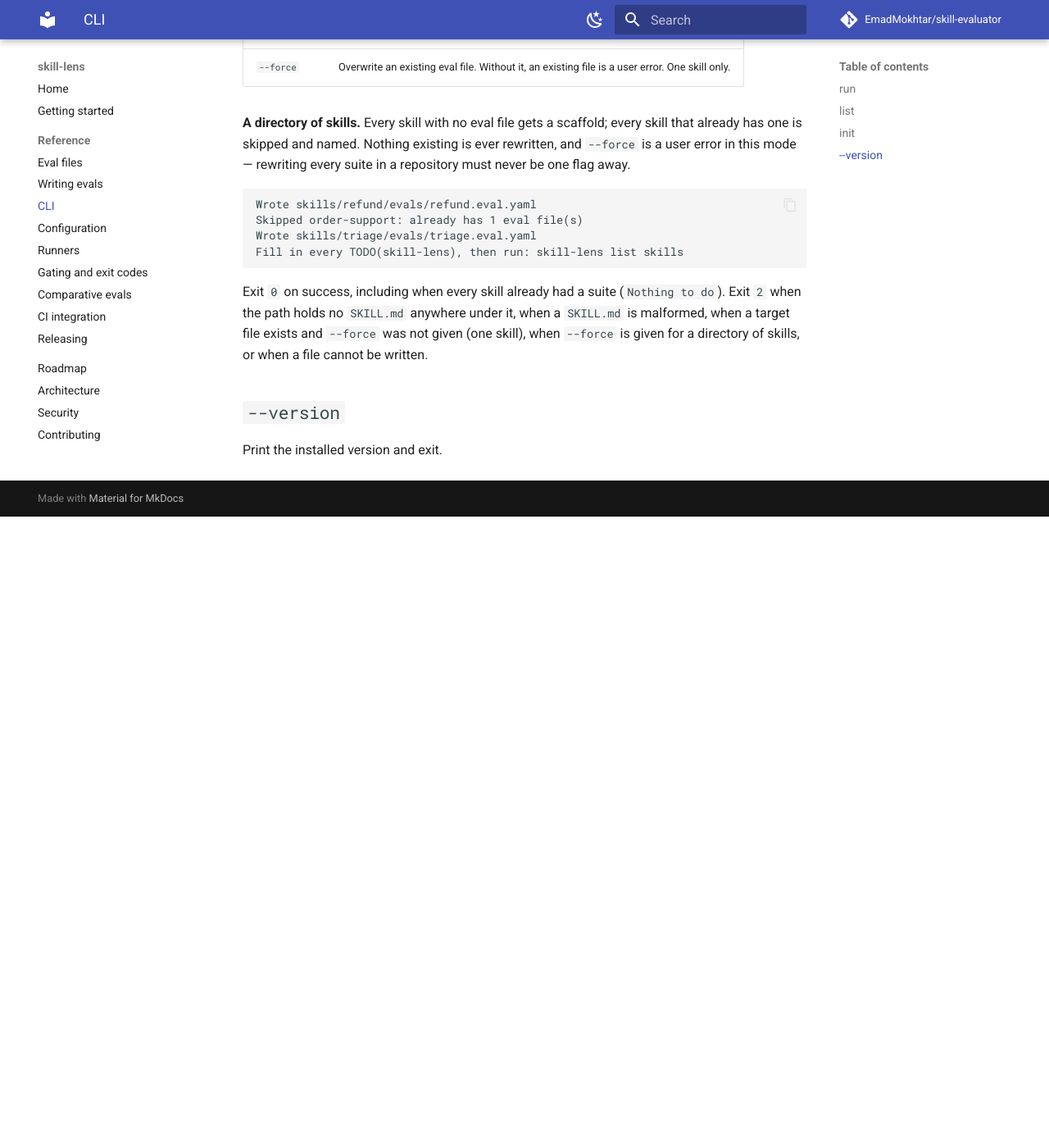
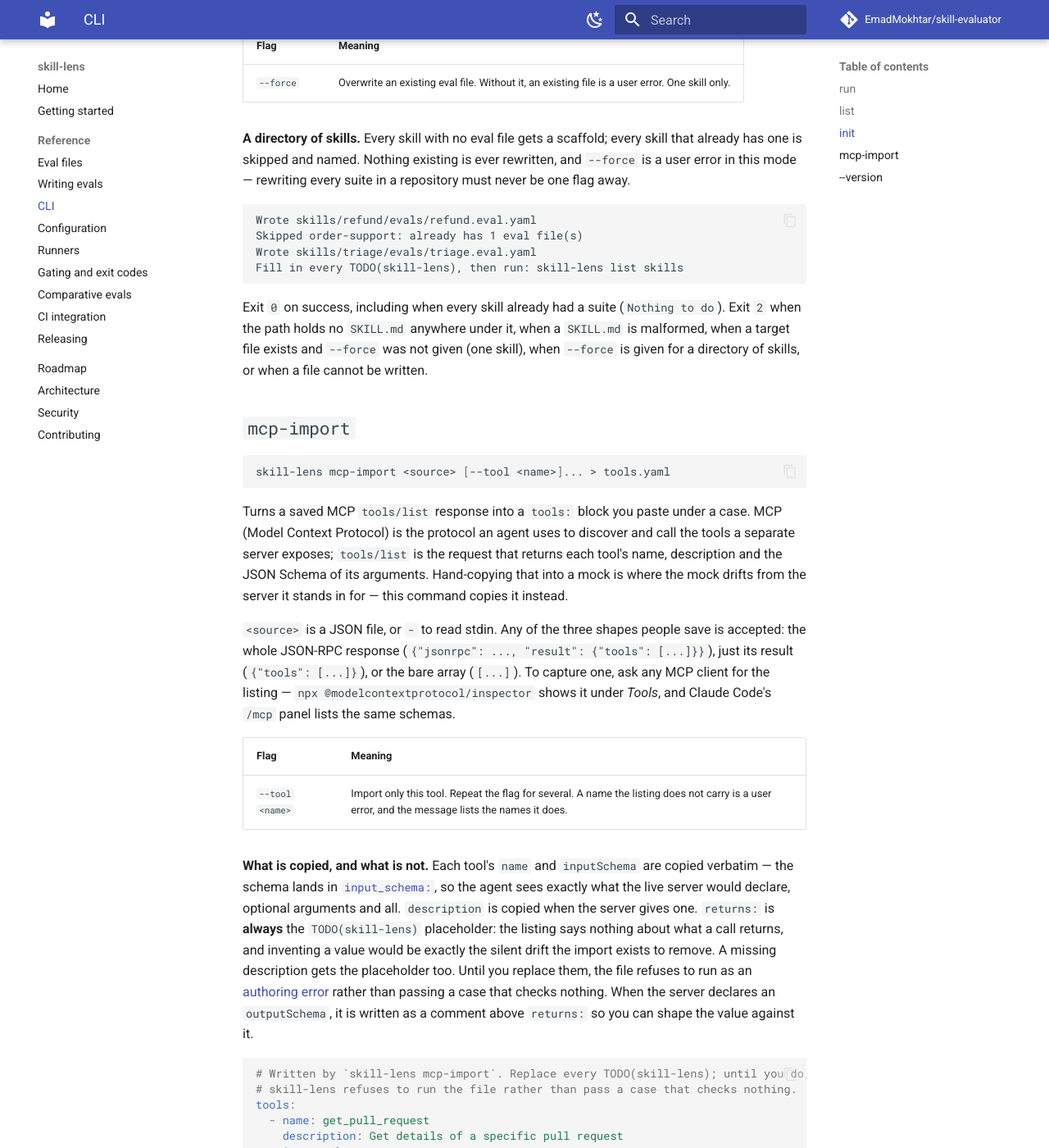
Before and after one commit to EmadMokhtar/skill-evaluator, an MkDocs documentation site: the page built from docs/cli.md, in a window 1280 px wide and 1400 px high, scrolled down 3914 px. Shown: the whole window at 82% size. Built offline with MkDocs 1.6.1 and Material for MkDocs 9.7.7, drawn with Linux system fonts in a browser that asks for light colours; comment, search, counter and statistics services are not loaded; before the commit the page ends 4544 px from its top, so only the background shows below that; some of the changed text lies outside the part shown.

Commit message:
feat(cli): add mcp-import to write mock tools from a tools/list listing
Co-Authored-By: Claude Sonnet 5 <noreply@anthropic.com>

````diff
--- a/docs/cli.md
+++ b/docs/cli.md
@@ -13,12 +13,14 @@ skill-lens run <path> [--evals <path>] [--runner <name>]... [--model <name>]
                       [--allow-scripts | --no-allow-scripts]
 skill-lens list <path> [--evals <path>]
 skill-lens init <path> [--force]
+skill-lens mcp-import <source> [--tool <name>]...
 skill-lens --version
 ```
 
 `<path>` is a skill directory or a directory of skill directories. Discovery is
 recursive. `init` is the exception: its `<path>` is exactly one skill directory
-containing `SKILL.md`, never a directory of skills.
+containing `SKILL.md`, never a directory of skills. `mcp-import` takes no skill path at
+all; its `<source>` is a saved `tools/list` response.
 
 ## `run`
 
@@ -145,6 +147,71 @@ Exit `2` when the path holds no `SKILL.md` anywhere under it, when a `SKILL.md`
 malformed, when a target file exists and `--force` was not given (one skill), when `--force`
 is given for a directory of skills, or when a file cannot be written.
 
+## `mcp-import`
+
+```bash
+skill-lens mcp-import <source> [--tool <name>]... > tools.yaml
+```
+
+Turns a saved MCP `tools/list` response into a `tools:` block you paste under a case.
+MCP (Model Context Protocol) is the protocol an agent uses to discover and call the tools
+a separate server exposes; `tools/list` is the request that returns each tool's name,
+description and the JSON Schema of its arguments. Hand-copying that into a mock is where
+the mock drifts from the server it stands in for — this command copies it instead.
+
+`<source>` is a JSON file, or `-` to read stdin. Any of the three shapes people save is
+accepted: the whole JSON-RPC response (`{"jsonrpc": ..., "result": {"tools": [...]}}`),
+just its result (`{"tools": [...]}`), or the bare array (`[...]`). To capture one, ask any
+MCP client for the listing — `npx @modelcontextprotocol/inspector` shows it under
+*Tools*, and Claude Code's `/mcp` panel lists the same schemas.
+
+| Flag | Meaning |
+| --- | --- |
+| `--tool <name>` | Import only this tool. Repeat the flag for several. A name the listing does not carry is a user error, and the message lists the names it does. |
+
+**What is copied, and what is not.** Each tool's `name` and `inputSchema` are copied
+verbatim — the schema lands in [`input_schema:`](eval-files.md#mock-tools), so the agent
+sees exactly what the live server would declare, optional arguments and all. `description`
+is copied when the server gives one. `returns:` is **always** the `TODO(skill-lens)`
+placeholder: the listing says nothing about what a call returns, and inventing a value
+would be exactly the silent drift the import exists to remove. A missing description gets
+the placeholder too. Until you replace them, the file refuses to run as an
+[authoring error](eval-files.md#unfilled-scaffolds) rather than passing a case that checks
+nothing. When the server declares an `outputSchema`, it is written as a comment above
+`returns:` so you can shape the value against it.
+
+```yaml
+# Written by `skill-lens mcp-import`. Replace every TODO(skill-lens); until you do,
+# skill-lens refuses to run the file rather than pass a case that checks nothing.
+tools:
+  - name: get_pull_request
+    description: Get details of a specific pull request
+    input_schema:
+      type: object
+      properties:
+        owner:
+          type: string
+        pull_number:
+          type: integer
+      required:
+      - owner
+      - pull_number
+    # The server declares this output schema; shape `returns` to match it:
+    #   {"properties": {"number": {"type": "integer"}}, "type": "object"}
+    returns: TODO(skill-lens) the JSON this tool returns
+```
+
+Tool names are kept as the server spells them — `get-pull-request` stays hyphenated,
+because the mock has to answer to the name the skill's prose and the live server use. A
+name outside `^[A-Za-z0-9_-]{1,64}$` (the rule every provider enforces) is a user error
+naming the tool, never a rewrite.
+
+Stdout carries nothing but the block, so `> tools.yaml` captures exactly it; every error
+goes to stderr. The command never touches the network. Exit `0` on success; exit `2` for
+an unreadable file, invalid JSON, a shape that is not a `tools/list` listing, a listing the
+server answered with an error, a tool without an `inputSchema`, a name no provider would
+register, or an unknown `--tool`.
+
 ## `--version`
 
 Print the installed version and exit.
````
Also changed, not shown: 2 other files.
